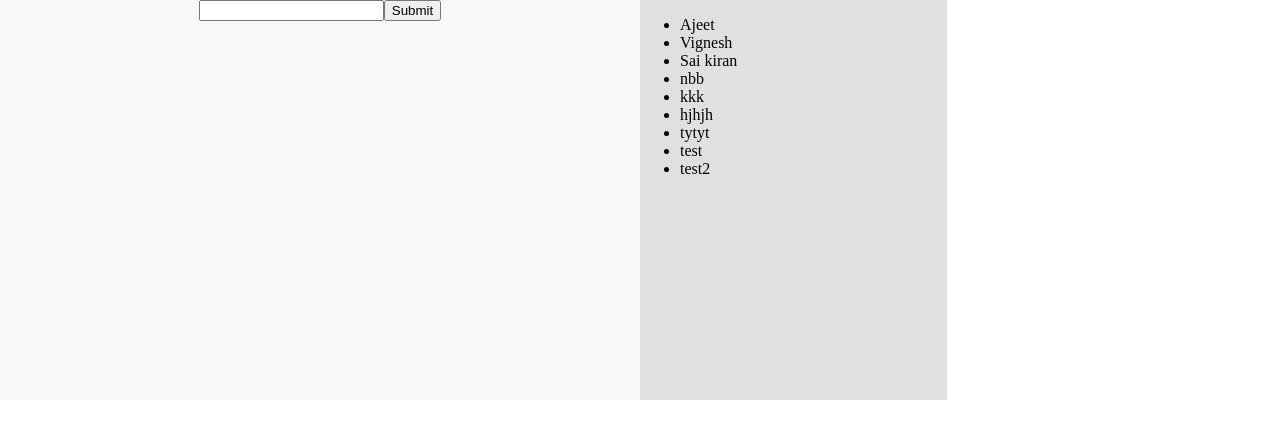
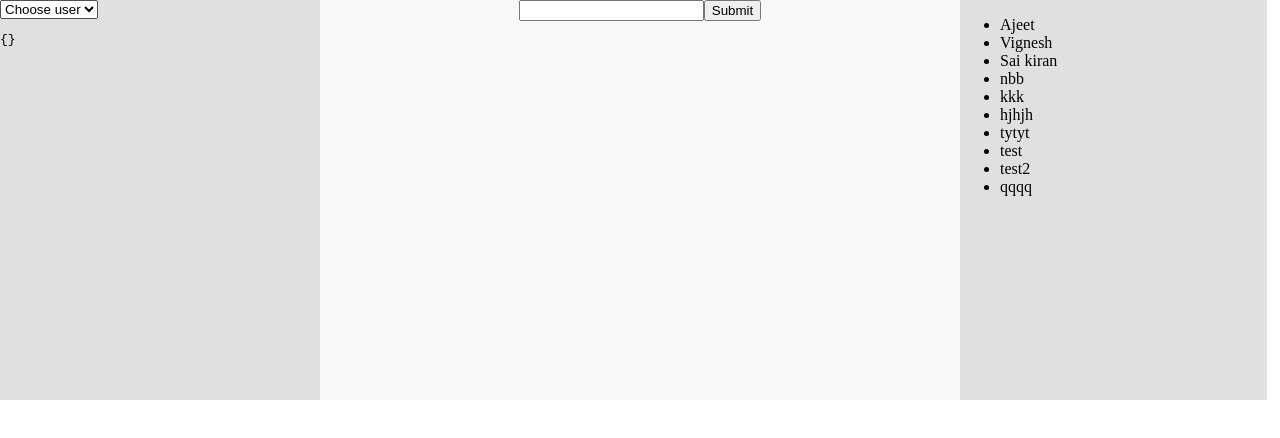
Before and after one commit to Ajeet-jha/state-management-app, a React (Create React App) app: page / in a window 1280 px wide. Shown: the top 438 px of the page. Built offline with nearby package versions, Linux system fonts and the light colour scheme; data requests are answered from the project's data file.

Commit message:
Applied context on left side conponent

```diff
--- a/src/App.js
+++ b/src/App.js
@@ -3,8 +3,8 @@ import * as Components from './components';
 function App() {
 	return (
 		<section>
-			{/* <Components.Header />
-			<Components.LeftSide /> */}
+			{/* <Components.Header /> */}
+			<Components.LeftSide />
 			<Components.Main />
 			<Components.RightSide />
 			{/* <Components.Footer /> */}
--- a/src/components/LeftSide.js
+++ b/src/components/LeftSide.js
@@ -1,6 +1,8 @@
-import { useState } from 'react';
+import { useState, useContext } from 'react';
+import { UserContext } from '../context/rootContext';
 
-function LeftSide({ users, getUser }) {
+function LeftSide() {
+	const { users, getUser } = useContext(UserContext);
 	const [select, setSelect] = useState(-1);
 	const [user, setUser] = useState({});
 
--- a/src/context/rootProvider.js
+++ b/src/context/rootProvider.js
@@ -1,6 +1,6 @@
 import { useState, useEffect, useMemo } from 'react';
 import { UserContext } from './rootContext';
-import { fetchUsers } from '../services/Api';
+import { fetchUsers, fetchUser } from '../services/Api';
 
 function UserProvider({ children }) {
 	// const [value, setValue] = useState({});
@@ -20,13 +20,13 @@ function UserProvider({ children }) {
 		getAllUsers();
 	}, []);
 
-	// const getUser = async (id) => {
-	//     const userResp = await fetchUser({
-	//         url: `/users/${id}`,
-	//         method: 'GET',
-	//     });
-	//     return userResp;
-	// };
+	const getUser = async (id) => {
+		const userResp = await fetchUser({
+			url: `/users/${id}`,
+			method: 'GET',
+		});
+		return userResp;
+	};
 
 	const usersProviderValue = useMemo(
 		() => ({
@@ -37,8 +37,18 @@ function UserProvider({ children }) {
 			response,
 			setResponse,
 			getAllUsers,
+			getUser,
 		}),
-		[users, setUsers, name, setName, response, setResponse, getAllUsers]
+		[
+			users,
+			setUsers,
+			name,
+			setName,
+			response,
+			setResponse,
+			getAllUsers,
+			getUser,
+		]
 	);
 
 	return (
--- a/src/db/db.json
+++ b/src/db/db.json
@@ -35,6 +35,10 @@
 		{
 			"name": "test2",
 			"id": 12
+		},
+		{
+			"name": "qqqq",
+			"id": 13
 		}
 	]
 }
```
